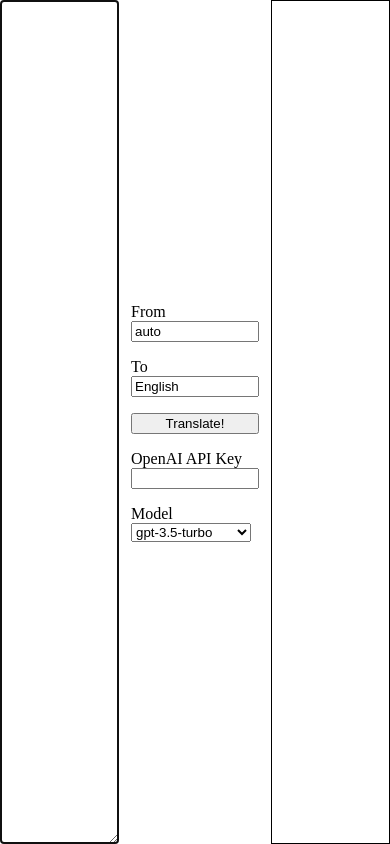
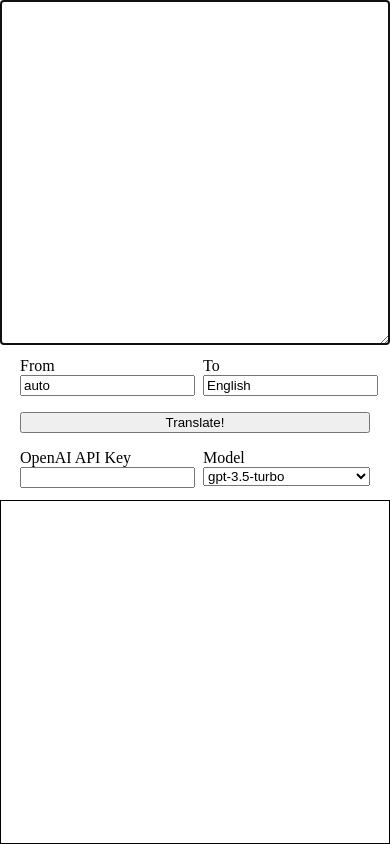
Before and after one commit to macrat/super-translator, a Svelte app: page / in a window 390 px wide. Built offline with nearby package versions, Linux system fonts and the light colour scheme.

Commit message:
feat: add smartphone layout

```diff
--- a/src/App.svelte
+++ b/src/App.svelte
@@ -189,6 +189,29 @@
     display: block;
     width: 9em;
   }
+
+  @media (max-width: 720px) {
+    main {
+      flex-direction: column;
+      height: 100vh;
+    }
+    form {
+      flex-direction: row;
+      flex-wrap: wrap;
+    }
+    label {
+      flex: 1 0 40%;
+      min-width: 100px;
+      margin: 8px;
+    }
+    button {
+      flex: 1 1 100%;
+      margin: 8px;
+    }
+    input, select {
+      width: 100%;
+    }
+  }
 </style>
 
 <svelte:window on:popstate={loadQuery} />
```
